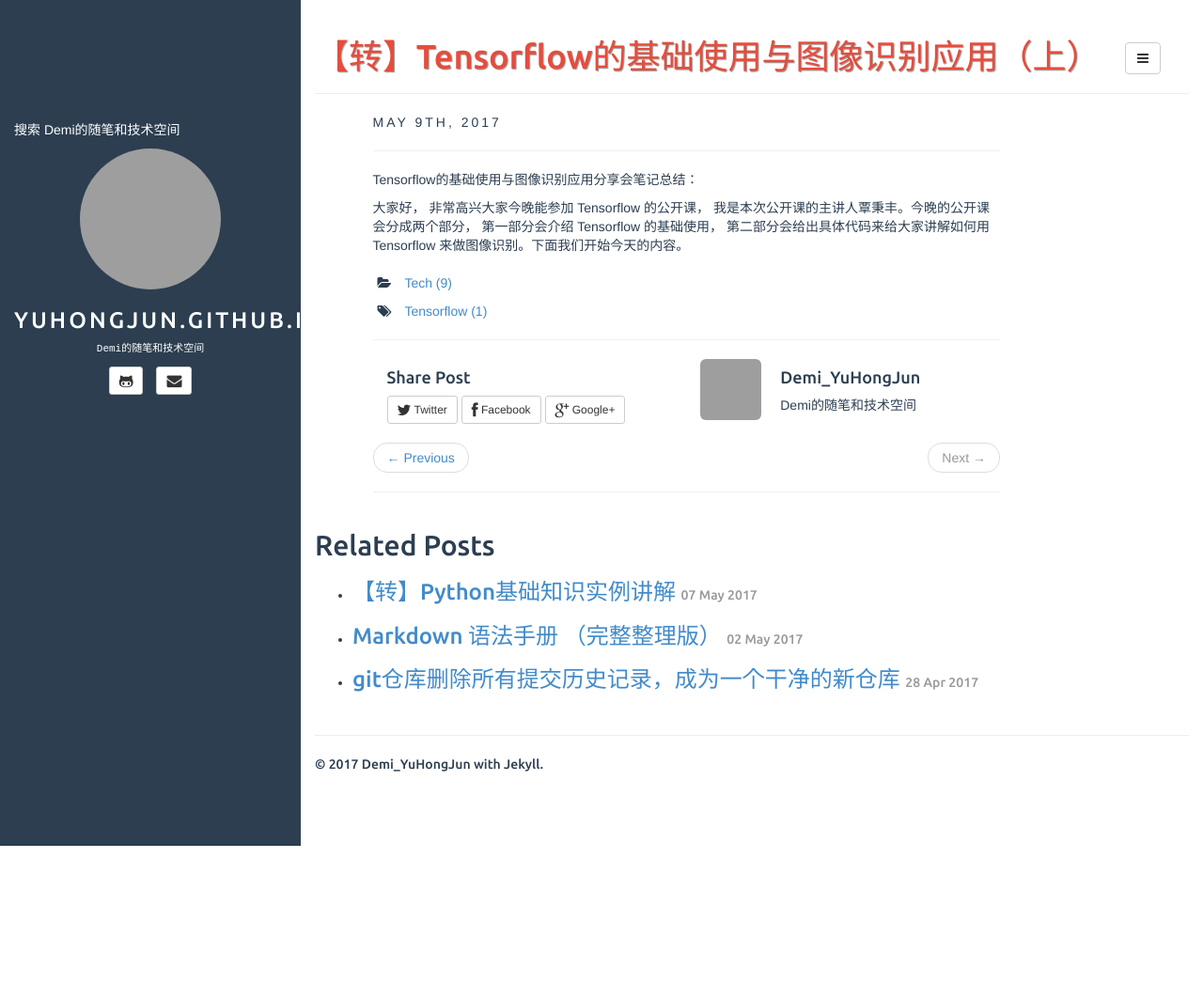
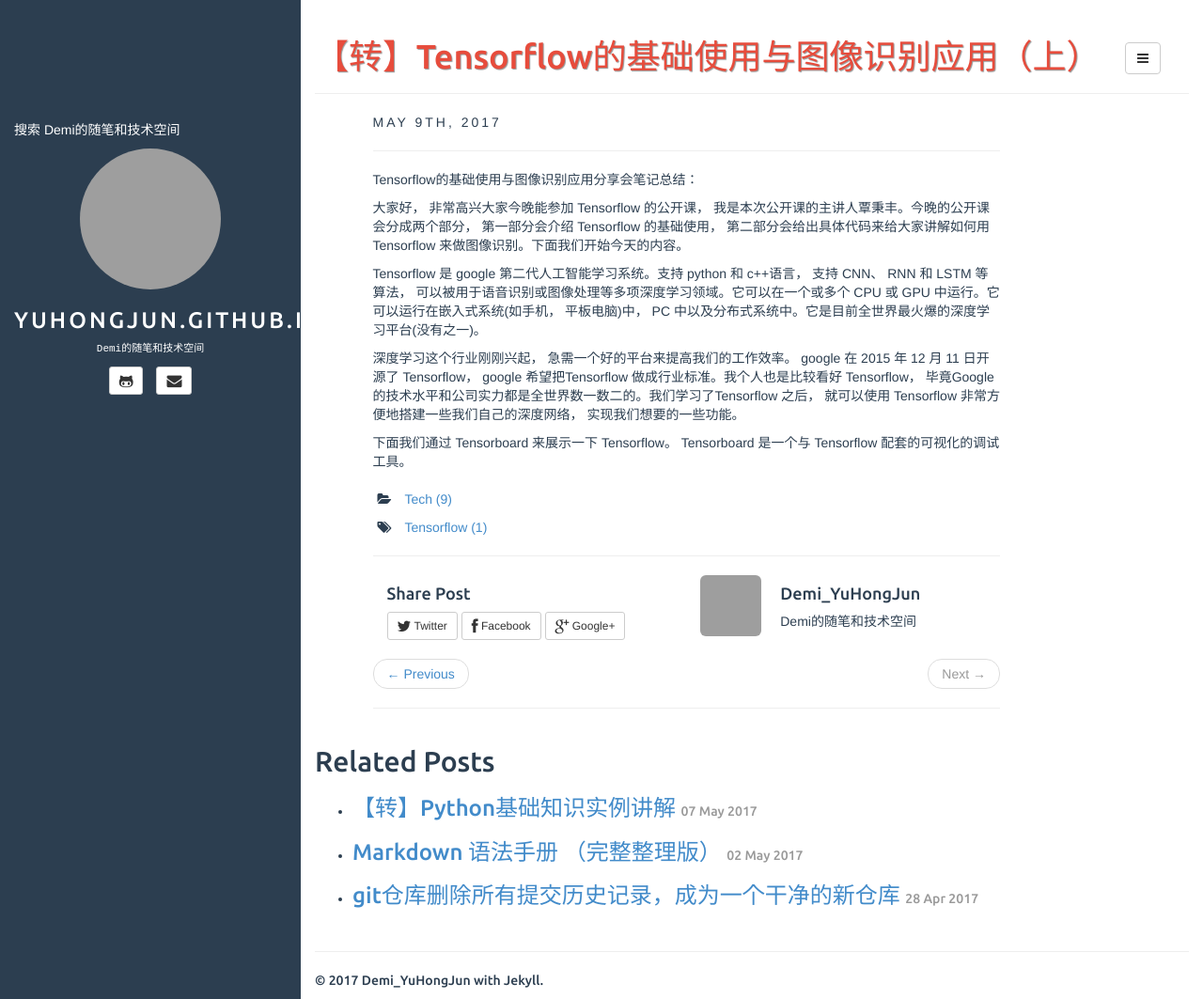
Before and after one commit to YuHongJun/YuHongJun.github.io, a Jekyll site: the page built from _posts/2017-05-09-Tensorflow的基础使用与图像识别应用（上）.md, in a window 1280 px wide and 1063 px high. Shown: the whole window at 94% size. Built offline with Jekyll 4.4.1, drawn with Linux system fonts in a browser that asks for light colours; comment, search, counter and statistics services are not loaded; grey boxes are pictures that could not be loaded.

Commit message:
2017-05-09 Tensorflow

```diff
--- a/_posts/2017-05-09-Tensorflow的基础使用与图像识别应用（上）.md
+++ b/_posts/2017-05-09-Tensorflow的基础使用与图像识别应用（上）.md
@@ -18,3 +18,9 @@
 Tensorflow的基础使用与图像识别应用分享会笔记总结：
 
 大家好， 非常高兴大家今晚能参加 Tensorflow 的公开课， 我是本次公开课的主讲人覃秉丰。今晚的公开课会分成两个部分， 第一部分会介绍 Tensorflow 的基础使用， 第二部分会给出具体代码来给大家讲解如何用 Tensorflow 来做图像识别。下面我们开始今天的内容。
+
+Tensorflow 是 google 第二代人工智能学习系统。支持 python 和 c++语言， 支持 CNN、 RNN 和 LSTM 等算法， 可以被用于语音识别或图像处理等多项深度学习领域。它可以在一个或多个 CPU 或 GPU 中运行。它可以运行在嵌入式系统(如手机， 平板电脑)中， PC 中以及分布式系统中。它是目前全世界最火爆的深度学习平台(没有之一)。
+
+深度学习这个行业刚刚兴起， 急需一个好的平台来提高我们的工作效率。 google 在 2015 年 12 月 11 日开源了 Tensorflow， google 希望把Tensorflow 做成行业标准。我个人也是比较看好 Tensorflow， 毕竟Google 的技术水平和公司实力都是全世界数一数二的。我们学习了Tensorflow 之后， 就可以使用 Tensorflow 非常方便地搭建一些我们自己的深度网络， 实现我们想要的一些功能。
+
+下面我们通过 Tensorboard 来展示一下 Tensorflow。 Tensorboard 是一个与 Tensorflow 配套的可视化的调试工具。
```
